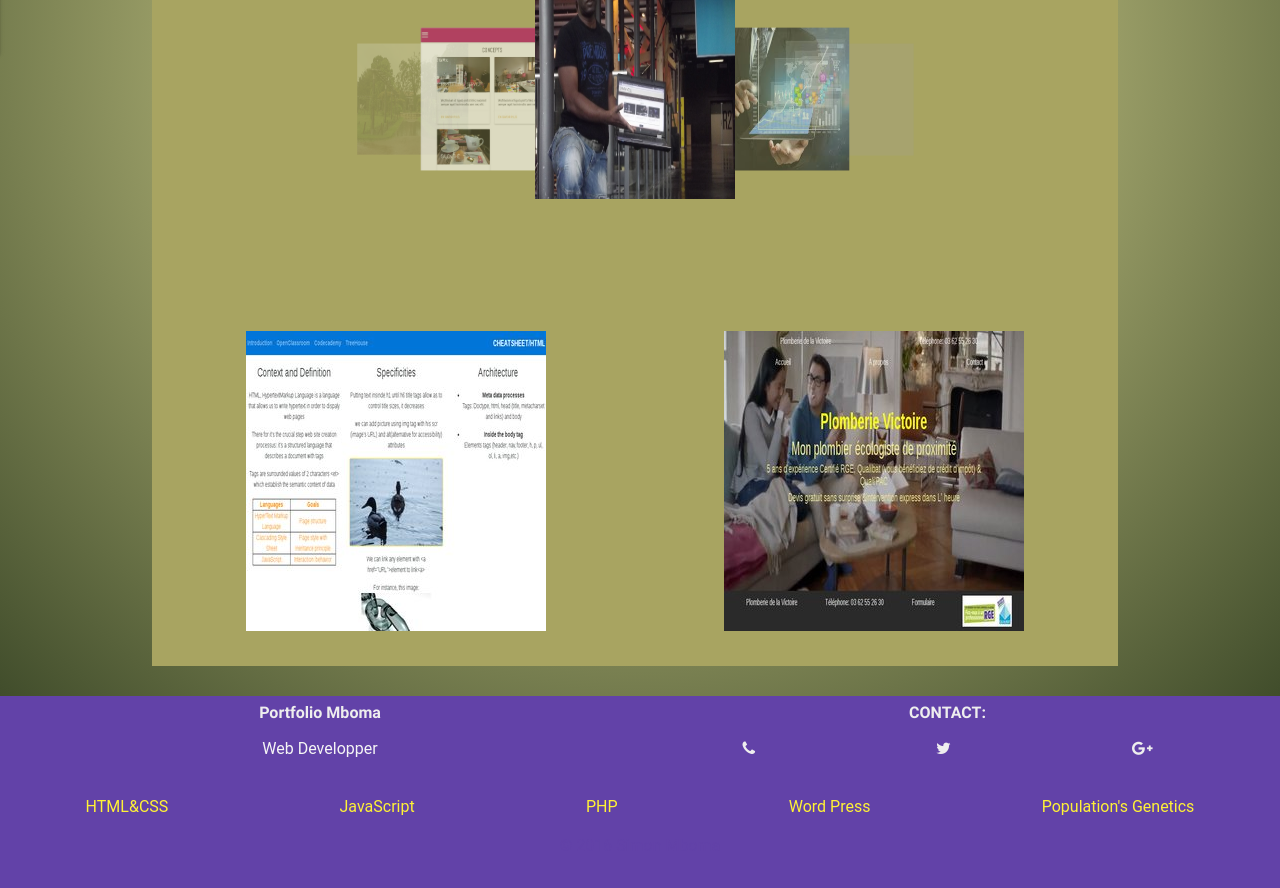
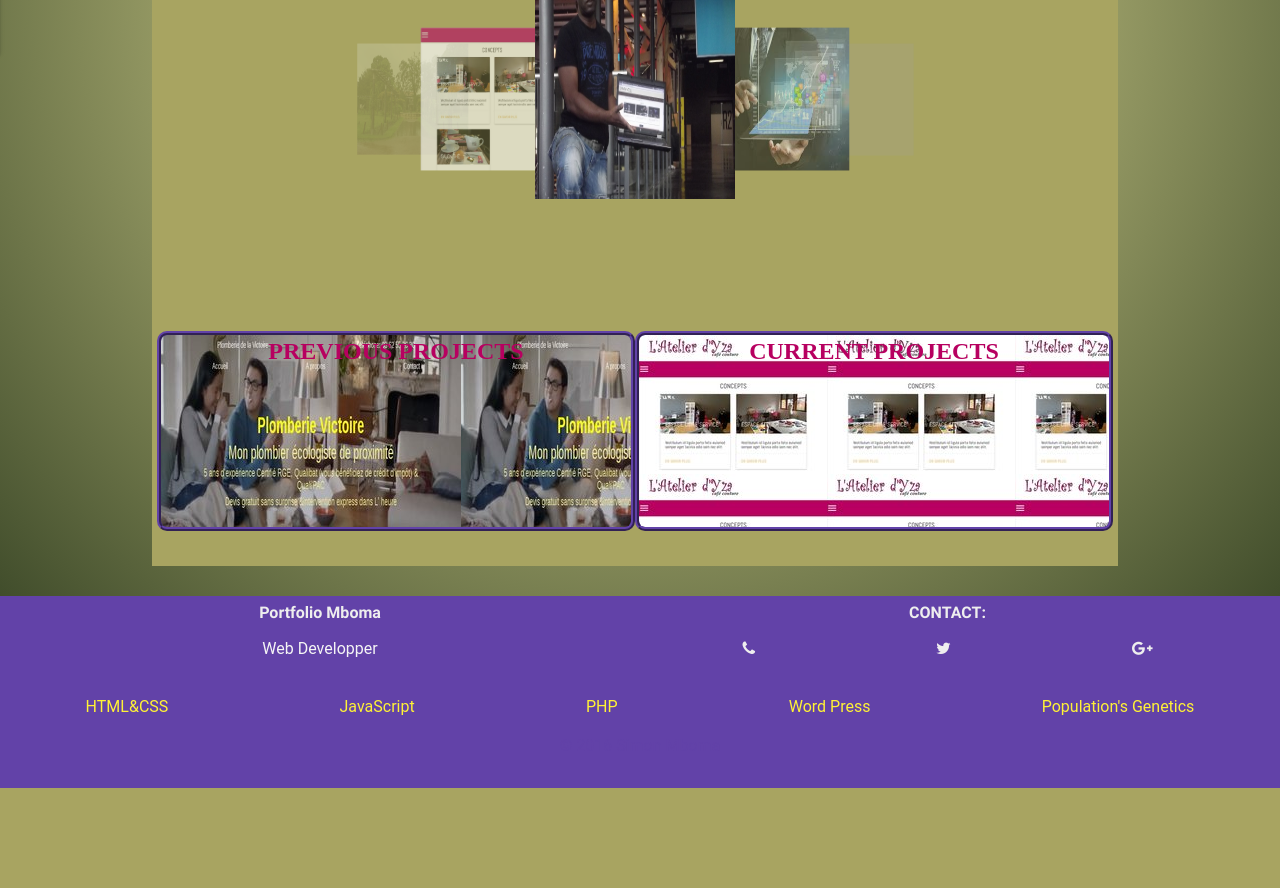
Before and after one commit to NTUMBA/portfolio_mboma_materialize, a PHP site: page /about.html in a window 1280 px wide. Shown: the part 806-1694 px from the top of the page. After the commit the page ends 1594 px from the top, so only its background shows below. Run offline with PHP 8.4, Linux system fonts and the light colour scheme; some libraries are stand-ins or nearby versions; some web fonts are replaced; grey boxes are pictures that could not be loaded.

Commit message:
Add pictures and css animations effects into about and cv files

```diff
--- a/about.html
+++ b/about.html
@@ -88,8 +88,8 @@
         <article>
           <figure class="pictures">
             <div class="row">
-              <div class="materialboxed col s12 m8 l6  hide-on-xs-and-down"><a href="https://ntumba.github.io/cheatsheet_html_skills/"><img src="img/rsz_html_skills.jpg" alt="HTMLs cheatsheet"></a></div>
-              <div class="materialboxed col s12 m8 l6  hide-on-med-and-down"><a href="https://ntumba.github.io/vitrine_plombier/"><img src="img/rsz_a_plumb.jpg" alt="Plumber's web site"></a></div>
+              <div class="materialboxed col s12 m12 l6  anima">PREVIOUS PROJECTS</div>
+              <div class="materialboxed col s12 m12 l6  spiritus">CURRENT PROJECTS</div>
             </div>
           </figure>
         </article>
--- a/css/main.css
+++ b/css/main.css
@@ -169,6 +169,110 @@ article{
   margin:0 auto;
 }
 figure .web_designer{
+
+}
+.eureka {
+  animation-duration: 8s;
+  animation-name: slidein;
+}
+
+@keyframes slidein{
+  from {
+    margin-left: 100%;
+    width: 300%;
+  }
+  75% {
+  font-size: 200%;
+  margin-left: 25%;
+  width: 120%;
+}
+
+  to {
+    margin-left: 0%;
+    width: 100%;
+  }
+}
+.anima {
+/* Height and Width */
+  position:relative;
+  left:50px;
+    height: 200px;
+    width: 60px;
+    text-align: center;
+    display: table-cell;
+    vertical-align: middle;
+    transition: 300ms;
+    background-color: #6242A8;
+    background-image:url(../img/rsz_a_plumb.jpg);
+/* Border */
+    border: 4px ridge #6242A8;
+/* Border-Radius */
+    -webkit-border-radius: 10px;
+    -moz-border-radius: 10px;
+    border-radius: 10px;
+    color: #B70060;
+    font-weight: bold;
+    font-size:1.5em;
+}
+
+.anima:hover {
+/* Border */
+    border: 4px outset #6242A8;
+/* Box-Shadow */
+    -webkit-box-shadow: 5px 5px 8px 2px #000;
+   // -moz-box-shadow: 8px 8px 10px 7px #000;
+   // box-shadow: 8px 8px 10px 7px #000;
+/* Transform */
+-webkit-transform:translate(-10px,0px);
+  -moz-transform:translate(-10px,0px);
+    -ms-transform:translate(-10px,0px);
+     -o-transform:translate(-10px,0px);
+        transform:translate(-10px,0px);
+/* Text-Shadow */
+    text-shadow: 0 0 0 #000;
+
+background-image: url(../img/rsz_html_skills.jpg);
+
+}
+.spiritus {
+/* Height and Width */
+  position:relative;
+  left:50px;
+    height: 200px;
+    width: 60px;
+    text-align: center;
+    display: table-cell;
+    vertical-align: middle;
+    transition: 300ms;
+    background-color: #6242A8;
+    background-image:url(../img/rsz_screenatelieryza.jpg);
+/* Border */
+    border: 4px ridge #6242A8;
+/* Border-Radius */
+    -webkit-border-radius: 10px;
+    -moz-border-radius: 10px;
+    border-radius: 10px;
+    color: #B70060;
+    font-weight: bold;
+    font-size:1.5em;
+}
+.spiritus:hover {
+/* Border */
+    border: 4px outset #6242A8;
+/* Box-Shadow */
+    -webkit-box-shadow: 5px 5px 8px 2px #000;
+   // -moz-box-shadow: 8px 8px 10px 7px #000;
+   // box-shadow: 8px 8px 10px 7px #000;
+/* Transform */
+-webkit-transform:translate(-10px,0px);
+  -moz-transform:translate(-10px,0px);
+    -ms-transform:translate(-10px,0px);
+     -o-transform:translate(-10px,0px);
+        transform:translate(-10px,0px);
+/* Text-Shadow */
+    text-shadow: 0 0 0 #000;
+
+background-image: url(../img/rsz_current_project.jpg);
 
 }
 .skills-contact{
```
Also changed, not shown: cv.html (+6 -6 lines), img/current_project.jpg (added), img/rsz_current_project.jpg (added), img/rsz_screenatelieryza.jpg (added).
